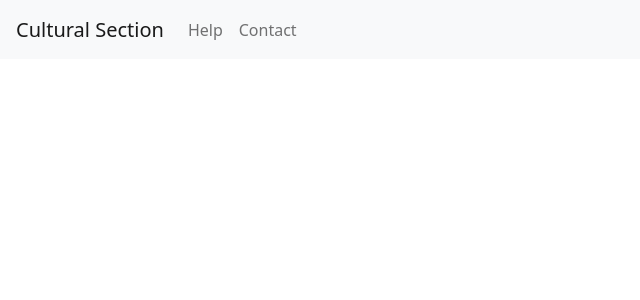
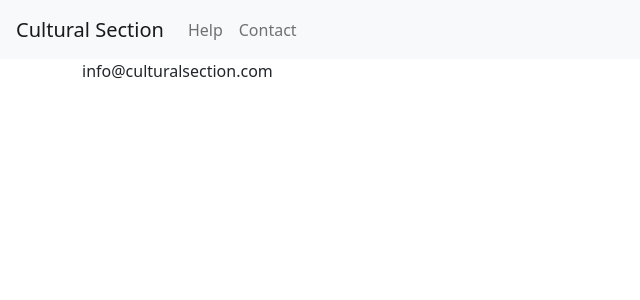
Before and after one commit to aa-ag/culturalsection, a Vue app in the folder client/: page /contact in a window 1280 px wide. Shown: the top 300 px of the page, without its empty margins (0-640 px from the left). Built offline with nearby package versions, Linux system fonts and the light colour scheme.

Commit message:
Add contact view/page

```diff
--- /dev/null
+++ b/client/src/components/Contact.vue
@@ -0,0 +1,5 @@
+<template>
+    <div class="container">
+        <p>info@culturalsection.com</p>
+    </div>
+</template>
--- a/client/src/router/index.js
+++ b/client/src/router/index.js
@@ -2,6 +2,7 @@ import { createRouter, createWebHistory } from "vue-router";
 import Home from "../components/Home.vue";
 import Login from "../components/Login.vue";
 import Help from "../components/Help.vue";
+import Contact from "../components/Contact.vue";
 
 const routes = [
   {
@@ -19,6 +20,11 @@ const routes = [
     name: "Help",
     component: Help,
   },
+  {
+    path: "/contact",
+    name: "Contact",
+    component: Contact,
+  },
 ];
 
 const router = createRouter({
```
